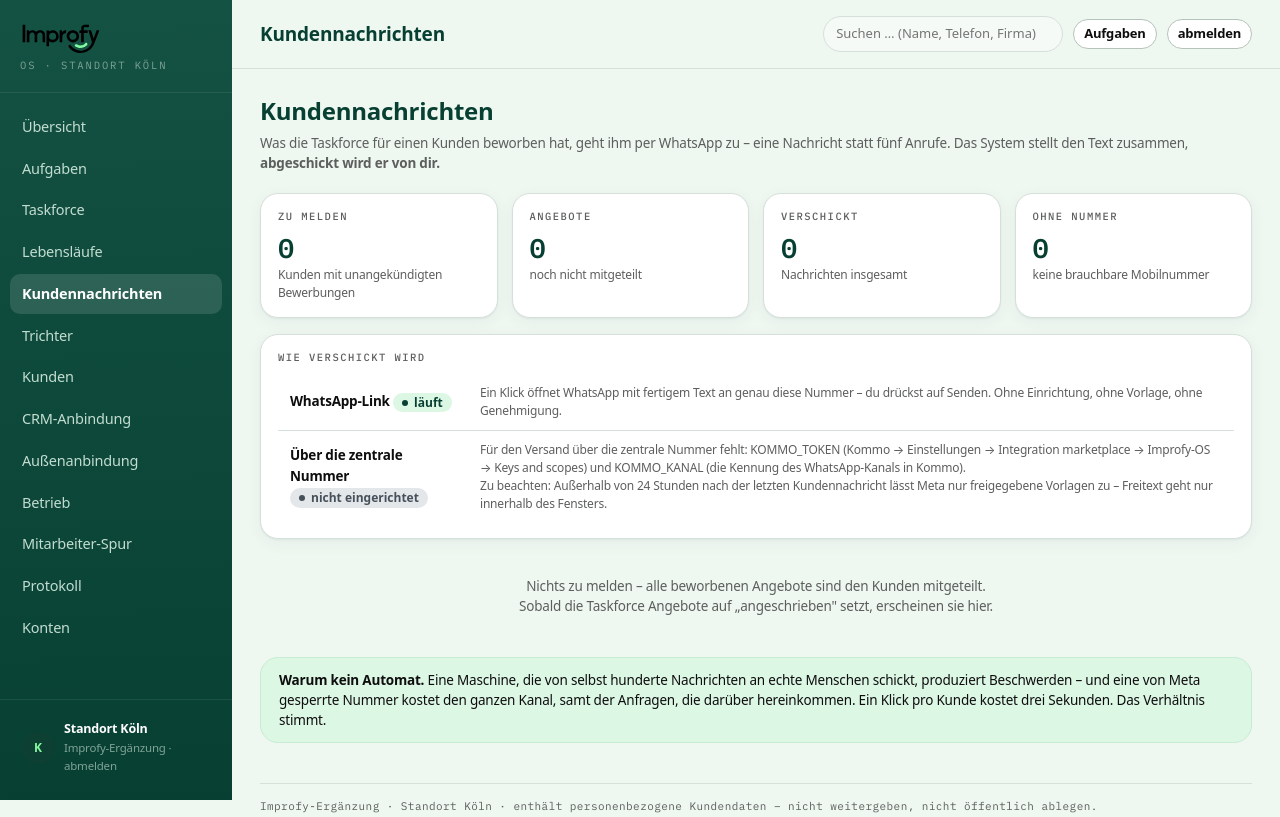
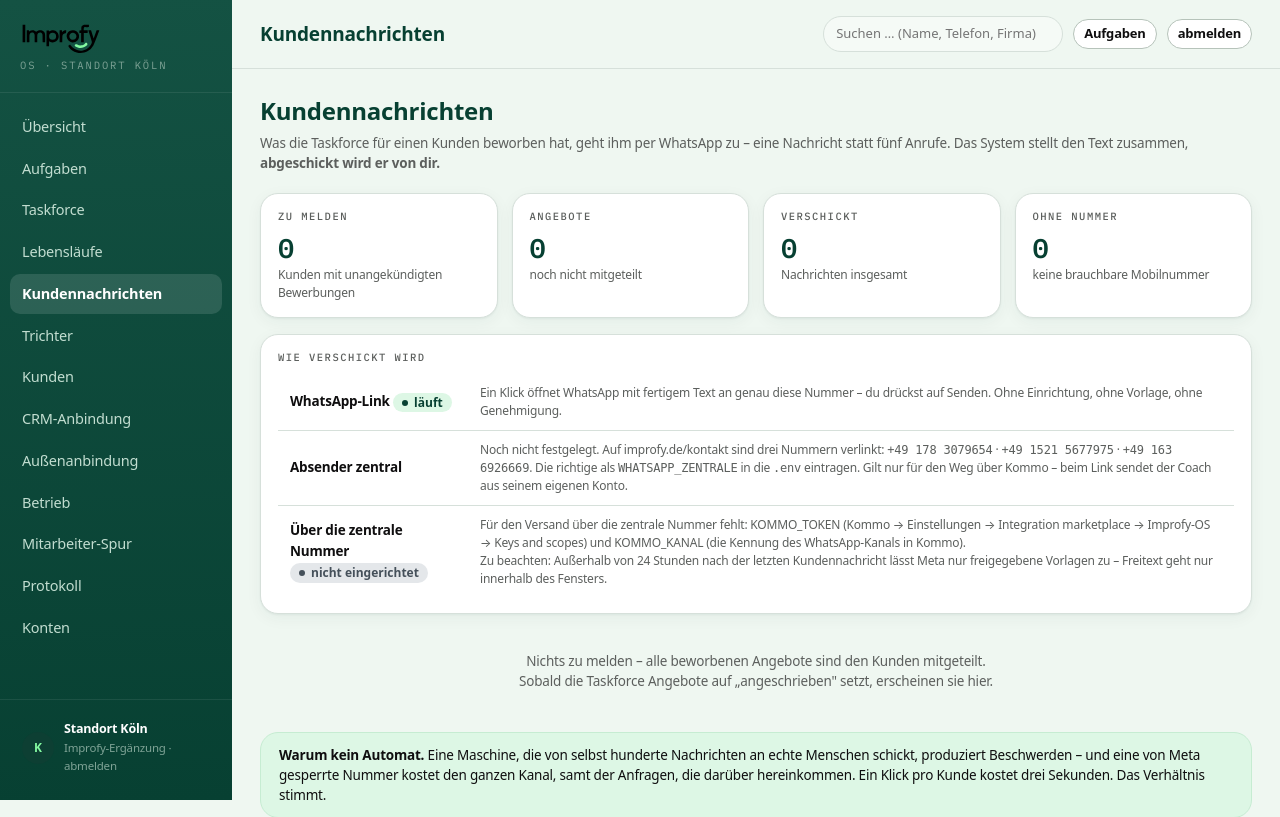
Before and after one commit to mohammadshh02/Improfy-Erg-nzung-CRM, a Flask app: page /nachrichten in a window 1280 px wide. Shown: the top 817 px of the page. Run offline with Flask 3, Linux system fonts and the light colour scheme; data that the repository does not hold is empty; parts of the project's set-up code (start-up, migrations or seed data) failed here and were passed over; some web fonts are replaced.

Commit message:
WhatsApp: zentrale Absendernummer einstellbar
Auf improfy.de/kontakt sind drei WhatsApp-Nummern verlinkt (+49 178 3079654 zweimal,
+49 1521 5677975, +49 163 6926669). Welche die zentrale ist, entscheidet nicht der
Code: WHATSAPP_ZENTRALE in der .env. Die Seite nennt die Kandidaten.

Die Nummer zaehlt nur fuer den Weg ueber Kommo - beim WhatsApp-Link sendet der Coach
aus seinem eigenen Konto.

Co-Authored-By: Claude Opus 5 <noreply@anthropic.com>

```diff
--- a/app.py
+++ b/app.py
@@ -295,6 +295,8 @@ def nachrichten_seite():
     return render_template(
         "nachrichten.html", liste=nachrichten.vorschlaege(), z=nachrichten.zaehler(),
         verlauf=nachrichten.verlauf(limit=30), kommo_bereit=nachrichten.kommo_bereit(),
+        zentrale=nachrichten.zentrale(),
+        zentrale_vorschlaege=nachrichten.ZENTRALE_VORSCHLAEGE,
         kommo_hinweis=nachrichten.kommo_hinweis(),
         meldung=request.args.get("meldung"), fehler=request.args.get("fehler"))
 
--- a/nachrichten.py
+++ b/nachrichten.py
@@ -46,6 +46,20 @@ CREATE TABLE IF NOT EXISTS kundennachricht (
 );
 CREATE INDEX IF NOT EXISTS idx_kn_kunde ON kundennachricht(kunde_id, zeitpunkt DESC);
 """
+# Die zentrale Nummer, unter der Improfy schreibt. Steht auf improfy.de/kontakt –
+# dort sind drei WhatsApp-Nummern verlinkt, deshalb ist sie einstellbar statt geraten:
+#   +49 178 3079654    (zweimal verlinkt, vermutlich die Hauptnummer)
+#   +49 1521 5677975
+#   +49 163 6926669
+# Sie zählt nur für den Weg über Kommo. Beim WhatsApp-Link sendet der Coach aus seinem
+# eigenen Konto – dort ist der Absender das Gerät, an dem er sitzt.
+ZENTRALE_VORSCHLAEGE = ["+49 178 3079654", "+49 1521 5677975", "+49 163 6926669"]
+
+
+def zentrale():
+    return (os.environ.get("WHATSAPP_ZENTRALE") or "").strip()
+
+
 # Nur diese Stände lohnen eine Nachricht: beworben oder Rückmeldung da.
 GEMELDET = ("angeschrieben", "antwort", "erfolg")
 LAEUFT = ("H", "I")
--- a/templates/nachrichten.html
+++ b/templates/nachrichten.html
@@ -28,6 +28,12 @@
     <tr><td style="width:190px"><strong>WhatsApp-Link</strong> <span class="plakette p-gruen">läuft</span></td>
         <td class="marke">Ein Klick öffnet WhatsApp mit fertigem Text an genau diese Nummer –
           du drückst auf Senden. Ohne Einrichtung, ohne Vorlage, ohne Genehmigung.</td></tr>
+    <tr><td style="width:190px"><strong>Absender zentral</strong></td>
+        <td class="marke">{% if zentrale %}<code>{{ zentrale }}</code> – aus <code>WHATSAPP_ZENTRALE</code>
+          {% else %}Noch nicht festgelegt. Auf improfy.de/kontakt sind drei Nummern verlinkt:
+          {% for n in zentrale_vorschlaege %}<code>{{ n }}</code>{{ ' · ' if not loop.last }}{% endfor %}.
+          Die richtige als <code>WHATSAPP_ZENTRALE</code> in die <code>.env</code> eintragen.
+          Gilt nur für den Weg über Kommo – beim Link sendet der Coach aus seinem eigenen Konto.{% endif %}</td></tr>
     <tr><td><strong>Über die zentrale Nummer</strong>
             {% if kommo_bereit %}<span class="plakette p-gruen">läuft</span>
             {% else %}<span class="plakette p-grau">nicht eingerichtet</span>{% endif %}</td>
```
Also changed, not shown: 1 other file.
